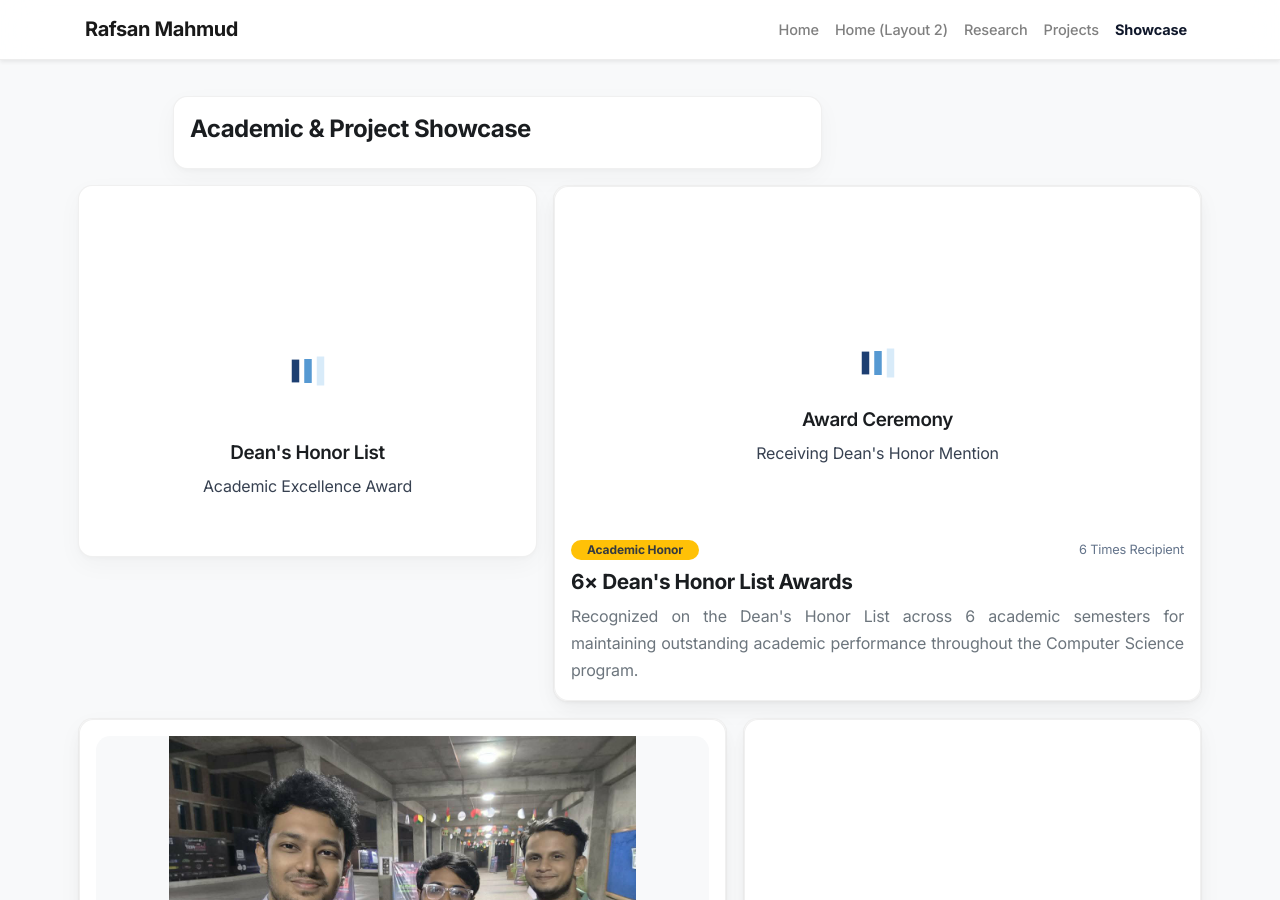
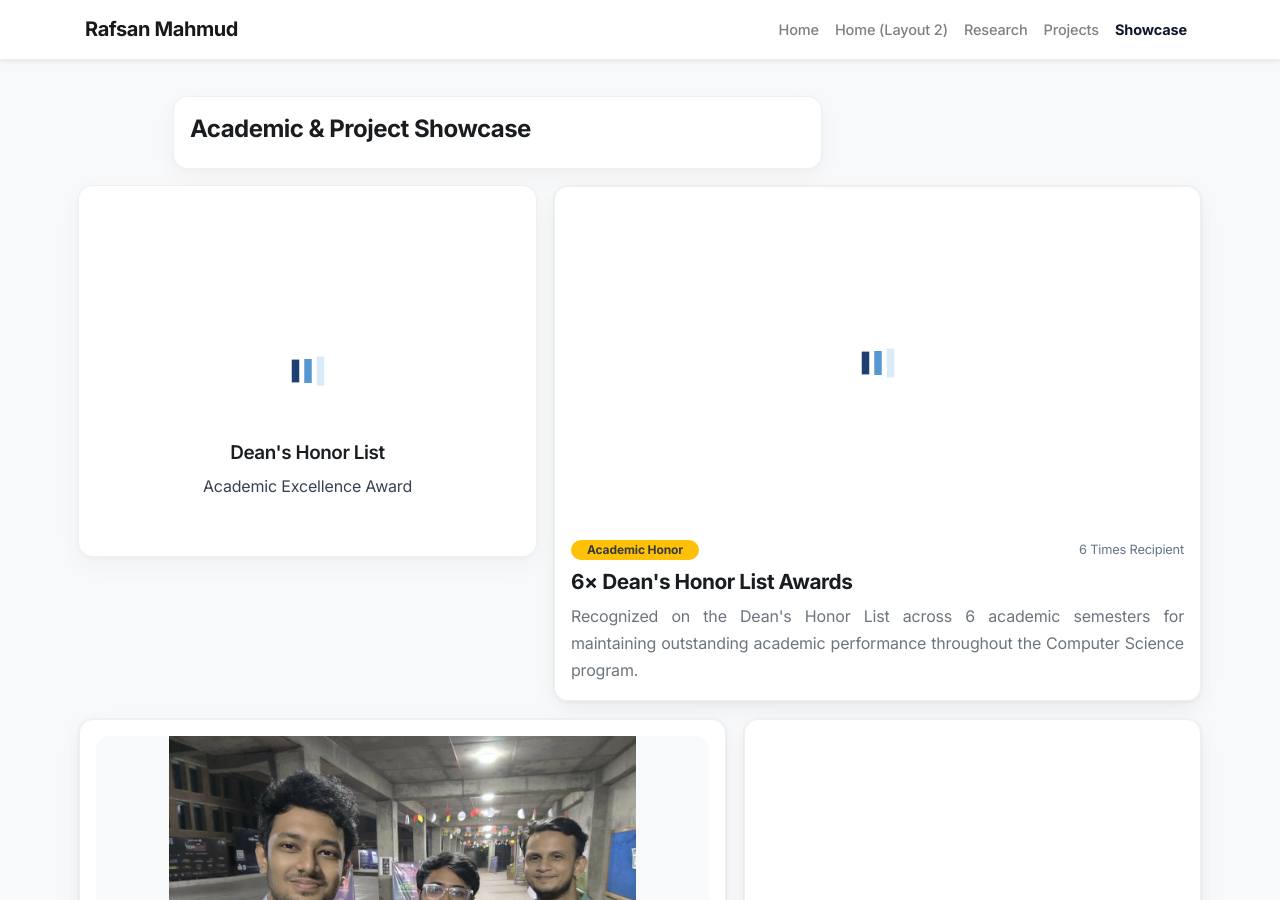
Before and after one commit to RAAFSAAN0/RAAFSAAN0.github.io, a Jekyll site: the page built from showcase.html, in a window 1280 px wide and 900 px high. Built offline with Jekyll 4.4.1, drawn with Linux system fonts in a browser that asks for light colours; nearby versions of some CDN libraries; a style sheet for code colours, icons or effects is not loaded.

Commit message:
Update display.yml

```diff
--- a/_data/display.yml
+++ b/_data/display.yml
@@ -11,11 +11,7 @@
 
 deans_carousel_data:
   - src: assets/images/etc/dean1.png
-    title: "Dean's List Certificate"
-    desc: "Academic Excellence Award"
   - src: assets/images/etc/dean2.png
-    title: "Award Ceremony"
-    desc: "Receiving Dean's Honor Mention"
 
 thesis_carousel_data:
   - src: assets/images/etc/thesis1.png
```
